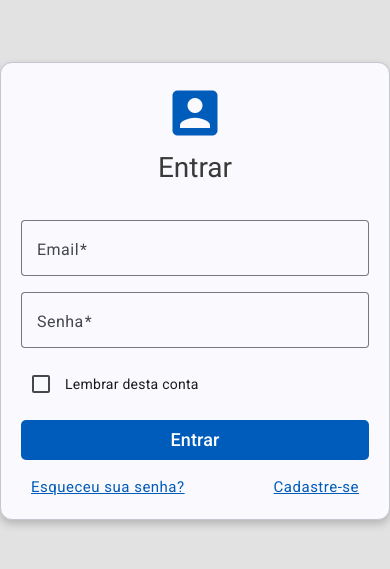
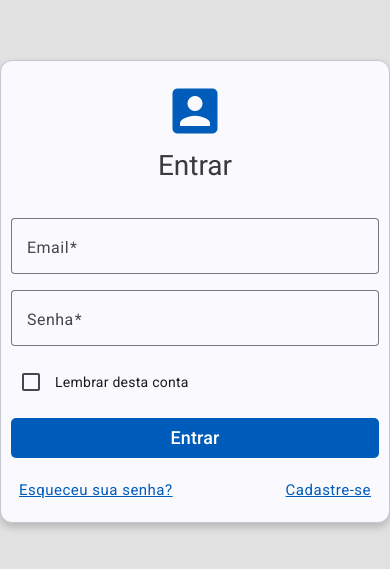
Before and after one commit to leolimaf/bitcent-flow-front-web, an Angular app: page /login in a window 390 px wide. Shown: the part 131-700 px from the top of the page. Built offline with nearby package versions, Linux system fonts and the light colour scheme.

Commit message:
fix: responsive layout

```diff
--- a/src/app/components/user/login/login.component.scss
+++ b/src/app/components/user/login/login.component.scss
@@ -17,46 +17,51 @@ mat-card-header{
   }
 
   .form-container {
-    position: relative;
+    display: flex;
+    flex-direction: column;
+    align-items: center;
+    width: 100%;
 }
 
 .form {
-      display: grid;
-      grid-template-columns: repeat(2, 1fr); /* Duas colunas */
+    display: flex;
+    flex-wrap: wrap;
     gap: 16px;
+    width: 100%;
+    max-width: 480px;
+    justify-content: center;
 
   &__email,
   &__password {
-        grid-column: span 2; /* Esses campos ocupam 100% */
+    flex: 1 1 100%; /* Ocupam 100% da largura */
   }
 
   &__saveAccount {
-        grid-column: span 2; /* Checkbox ocupa 100% */
+    flex: 1 1 100%;
     text-align: left;
   }
 }
 
 mat-form-field {
-      width: 100%; /* Garante que o input ocupe 100% da div */
+    width: 100%;
 }
 
-
 button {
-      grid-column: span 2; /* O botão ocupa 100% */
+    flex: 1 1 100%;
     width: 100%;
     border-radius: 5px;
     font-size: 18px;
 }
 
-  .otherOptions{
+.otherOptions {
     display: flex;
     justify-content: space-between;
-    align-items: center;
+    width: 100%;
+    margin-top: 20px;
+    padding: 0 8px;
 }
 
 .otherOptions a {
     color: #005cbb;
-    padding: 0 10px;
     font-size: 15px;
-    margin-top: 15px;
 }
--- a/src/app/components/user/registration/registration.component.scss
+++ b/src/app/components/user/registration/registration.component.scss
@@ -17,39 +17,45 @@ height: 60px;
 }
 
 .form-container {
-  position: relative;
+  display: flex;
+  flex-direction: column;
+  align-items: center;
+  width: 100%;
 }
 
 .form {
-    display: grid;
-    grid-template-columns: repeat(2, 1fr); /* Duas colunas */
+  display: flex;
+  flex-wrap: wrap;
   gap: 16px;
+  width: 100%;
+  max-width: 768px; /* Tamanho máximo do formulário */
+  justify-content: center;
 
   &__firstname,
   &__lastname,
   &__birthdate,
   &__phonenumber {
-      grid-column: span 1; /* Esses campos ocupam 50% cada */
+    flex: 1 1 calc(50% - 16px); /* Ocupam 50% cada, com espaçamento */
   }
 
-    &__email,
+  .form__email,
   &__password,
   &__confirmPassword {
-      grid-column: span 2; /* Esses campos ocupam 100% */
+    flex: 1 1 100%; /* Ocupam 100% */
   }
 
   &__acceptTerms {
-      grid-column: span 2; /* Checkbox ocupa 100% */
+    flex: 1 1 100%; /* Ocupa 100% */
     text-align: left;
   }
 }
 
 mat-form-field {
-    width: 100%; /* Garante que o input ocupe 100% da div */
+  width: 100%;
 }
 
 button {
-    grid-column: span 2; /* O botão ocupa 100% */
+  flex: 1 1 100%;
   width: 100%;
   border-radius: 5px;
   font-size: 18px;
@@ -61,27 +67,30 @@ a {
   text-decoration: none;
 }
 
-.otherOptions{
+.otherOptions {
   display: flex;
   justify-content: right;
-  align-items: center;
+  width: 100%;
+  margin-top: 20px;
+  padding: 0 8px;
 }
 
 .otherOptions a {
   color: #005cbb;
-  padding: 0 10px;
   font-size: 15px;
-  margin-top: 15px;
   text-decoration: underline;
 }
 
-@media (max-width: 767px){
+@media (max-width: 480px) {
   .form {
     &__firstname,
     &__lastname,
     &__birthdate,
     &__phonenumber {
-      grid-column: span 2; /* Esses campos ocupam 50% cada */
+      flex: 1 1 100%; /* Campos ocupam 100% em telas menores */
     }
   }
+  .otherOptions {
+    justify-content: center;
   }
+}
--- a/src/app/components/user/user.component.scss
+++ b/src/app/components/user/user.component.scss
@@ -7,8 +7,7 @@
   }
 
 mat-card {
-  width: 768px;
-  padding: 20px;
+  padding: 30px;
   box-shadow: 0 4px 8px #00000033;
   text-align: center;
 }
@@ -20,3 +19,9 @@ mat-card {
 ::ng-deep .mat-mdc-form-field {
   margin-bottom: 0px; /* Remove qualquer margem inferior aplicada */
 }
+
+@media (max-width: 480px) {
+  mat-card {
+    padding: 20px 10px;
+  }
+}
```
Lines whose indentation alone changed are shown as unchanged.
